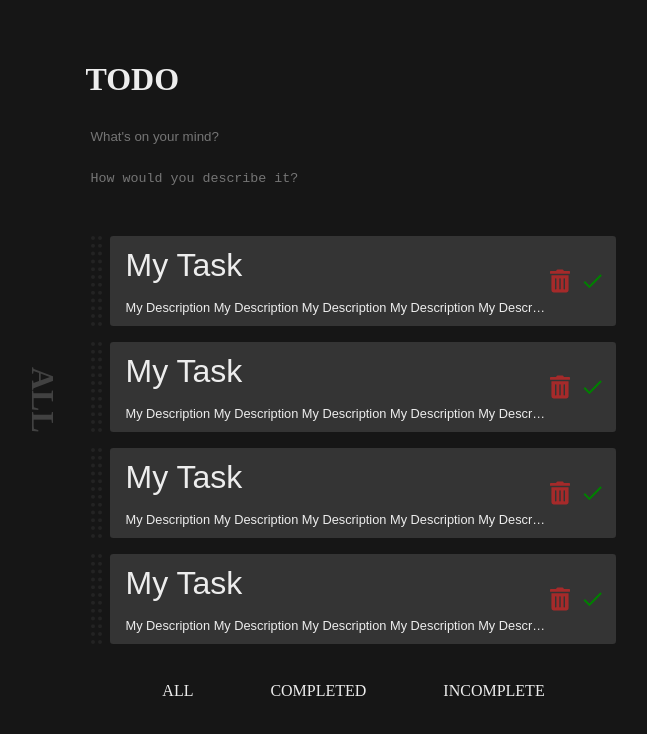
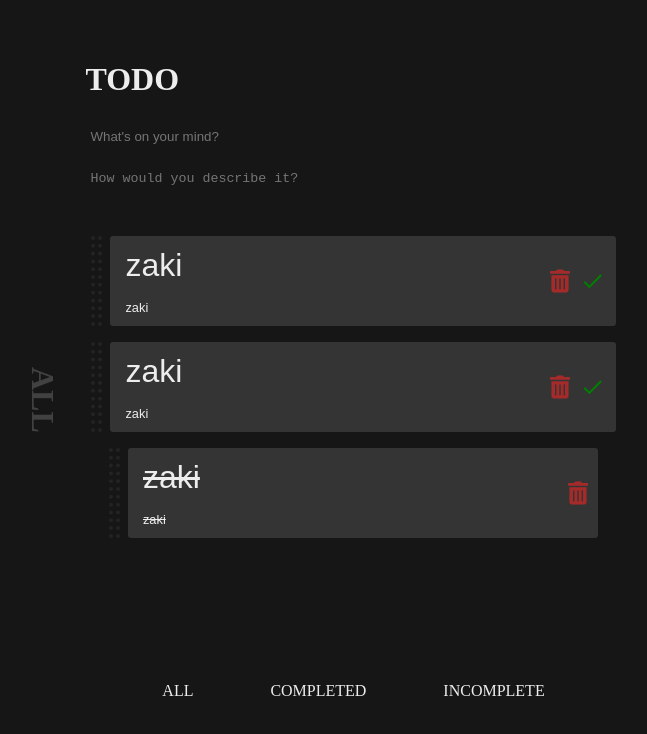
Before and after one commit to zharrane/Todo, a React (Vite) app: page / in a window 1280 px wide. Shown: the top 734 px of the page, without its empty margins (305-952 px from the left). Built offline with nearby package versions, Linux system fonts and the light colour scheme.

Commit message:
store done but not verified yet

```diff
--- a/package.json
+++ b/package.json
@@ -9,6 +9,7 @@
   "dependencies": {
     "@reduxjs/toolkit": "^1.7.0",
     "clsx": "^1.1.1",
+    "debounce": "^1.2.1",
     "react": "^17.0.2",
     "react-dom": "^17.0.2",
     "react-icons": "^4.3.1",
@@ -16,6 +17,7 @@
     "react-router-dom": "^6.1.1"
   },
   "devDependencies": {
+    "@types/debounce": "^1.2.1",
     "@types/react": "^17.0.33",
     "@types/react-dom": "^17.0.10",
     "@vitejs/plugin-react": "^1.0.7",
--- /dev/null
+++ b/src/app/hooks.ts
@@ -0,0 +1,4 @@
+import { TypedUseSelectorHook, useDispatch, useSelector } from "react-redux"
+import { AppDispatch, RootState } from "./store"
+export const useAppDispatch = () => useDispatch<AppDispatch>()
+export const useAppSelector: TypedUseSelectorHook<RootState> = useSelector
--- /dev/null
+++ b/src/app/store.ts
@@ -0,0 +1,9 @@
+import { configureStore } from "@reduxjs/toolkit"
+import todoSlice from "../features/todo-slice"
+
+export const store = configureStore({
+  reducer: { todos: todoSlice },
+})
+
+export type AppDispatch = typeof store.dispatch
+export type RootState = ReturnType<typeof store.getState>
--- a/src/components/Todo/index.tsx
+++ b/src/components/Todo/index.tsx
@@ -2,13 +2,19 @@ import { useState } from "react"
 import "./todo.scss"
 import { FaTrashAlt as Delete } from "react-icons/fa"
 import { MdOutlineDone as Done } from "react-icons/md"
-const Todo = ({ id }: any) => {
-  const [done, setDone] = useState<boolean>(false)
-  const [title, setTitle] = useState<string>("My Task")
-  const [oldTitle, setOldTitle] = useState<string>("My Task")
-  const [description, setDescription] = useState<string>(
-    "My Description My Description My Description My Description My Description My Description My Description My Description My Description My Description My Description My Description My Description My Description My Description My Description My Description My Description My Description"
-  )
+import { useAppSelector } from "../../app/hooks"
+
+type TodoProps = {
+  id: string
+}
+
+const Todo: React.FC<TodoProps> = ({ id }) => {
+  const todo = useAppSelector((state) => state.todos[id])
+
+  //   const [done, setDone] = useState<boolean>(todo.done || false)
+  const [title, setTitle] = useState<string>(todo.title)
+  const [oldTitle, setOldTitle] = useState<string>(todo.title)
+  const [description, setDescription] = useState<string>(todo.description)
 
   const handleOnBlur = () => {
     if (title.trim() === "") {
@@ -28,12 +34,12 @@ const Todo = ({ id }: any) => {
           <input
             placeholder="Should never be empty"
             value={title}
-            className={`todo__title ${done ? "todo__done" : ""}`}
+            className={`todo__title ${todo.done ? "todo__done" : ""}`}
             onChange={(e) => setTitle(e.target.value)}
           />
           <input
             title={description}
-            className={`todo__desc ${done ? "todo__done" : ""}`}
+            className={`todo__desc ${todo.done ? "todo__done" : ""}`}
             placeholder="Missing description"
             value={description}
             onChange={(e) => setDescription(e.target.value)}
@@ -43,7 +49,7 @@ const Todo = ({ id }: any) => {
           <button onClick={() => console.log()}>
             <Delete className="todo__delete" />
           </button>
-          {!done && (
+          {!todo.done && (
             <button onClick={() => console.log()}>
               <Done className="todo__done" />
             </button>
--- a/src/features/todo-slice.ts
+++ b/src/features/todo-slice.ts
@@ -1,17 +1,59 @@
 import { createSlice, PayloadAction } from "@reduxjs/toolkit"
-import { MdAdsClick } from "react-icons/md"
 
 interface TodoState {
   title: string
   description: string
-  done: boolean
-  deleted: true
+  done?: boolean
+  deleted?: boolean
 }
 
-interface Todos {
-  todos: Record<string, TodoState>
+const initialState: Record<string, TodoState> = {
+  zaki: {
+    title: "zaki",
+    description: "zaki",
+    done: false,
+    deleted: false,
+  },
+  zs: {
+    title: "zaki",
+    description: "zaki",
+    done: false,
+    deleted: false,
+  },
+  s: {
+    title: "zaki",
+    description: "zaki",
+    done: true,
+    deleted: false,
+  },
 }
 
-const initialState: Todos = {
-  todos: {},
-}
+const todosSlice = createSlice({
+  name: "todos",
+  initialState,
+  reducers: {
+    create: (state, action: PayloadAction<TodoState>) => {
+      const id = Date.now()
+      const done = false
+      const deleted = false
+      state[id] = { done, deleted, ...action.payload }
+    },
+
+    done: (state, action: PayloadAction<{ id: string }>) => {
+      state[action.payload.id].done = !state[action.payload.id].done
+    },
+    deleteTodo: (state, action: PayloadAction<{ id: string }>) => {
+      state[action.payload.id].deleted = !state[action.payload.id].deleted
+    },
+    modify: (
+      state,
+      action: PayloadAction<{ id: string; title: string; description: string }>
+    ) => {
+      state[action.payload.id].title = action.payload.title
+      state[action.payload.id].description = action.payload.description
+    },
+  },
+})
+
+export const { create, done, deleteTodo, modify } = todosSlice.actions
+export default todosSlice.reducer
--- a/src/pages/Home.tsx
+++ b/src/pages/Home.tsx
@@ -2,11 +2,17 @@ import { useState, useRef } from "react"
 import Filter from "../components/Filter"
 import InputField from "../components/InputField"
 import Todo from "../components/Todo"
+import { useAppSelector } from "../app/hooks"
 
 const Home = () => {
+  /** Internal state */
   const [title, setTitle] = useState<string>("")
   const [description, setDescription] = useState<string>("")
   const [filter, setFilter] = useState<string>("all")
+
+  /** Data from store */
+  const todos = useAppSelector((state) => state.todos)
+
   const textArea = useRef<HTMLTextAreaElement>(null)
 
   const handleKeyUp = (params: "input" | "textarea") => (e: any) => {
@@ -54,12 +60,15 @@ const Home = () => {
         <div className="main__body">
           {/* <div className="separator" /> */}
           <div className="main__list">
+            {Object.entries(todos).map(([key]) => (
+              <Todo key={key} id={key} />
+            ))}
+            {/* <Todo />
             <Todo />
             <Todo />
             <Todo />
             <Todo />
-            <Todo />
-            <Todo />
+            <Todo /> */}
           </div>
           <div className="main__filter">
             <Filter setFilter={setFilter} />
```
Also changed, not shown: src/main.tsx (+4 -3 lines), 1 other file (tests, documents, lock files or other folders).
